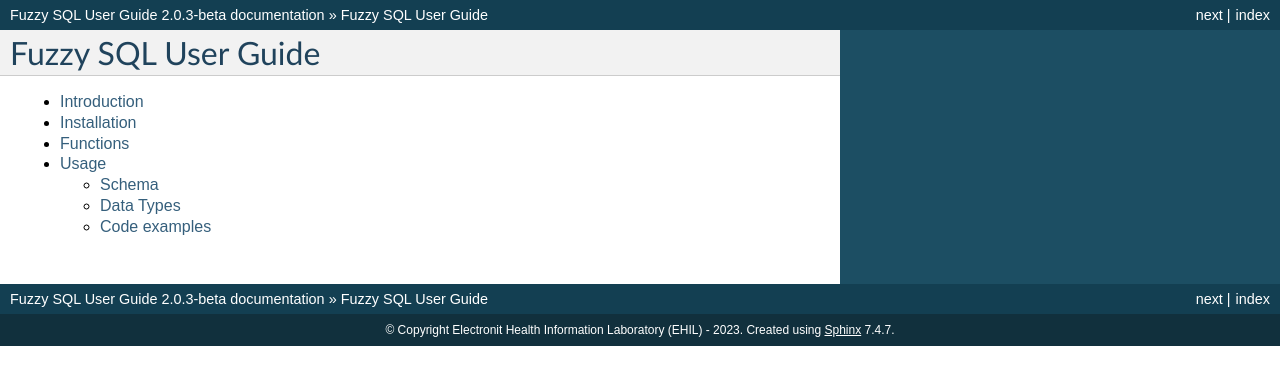
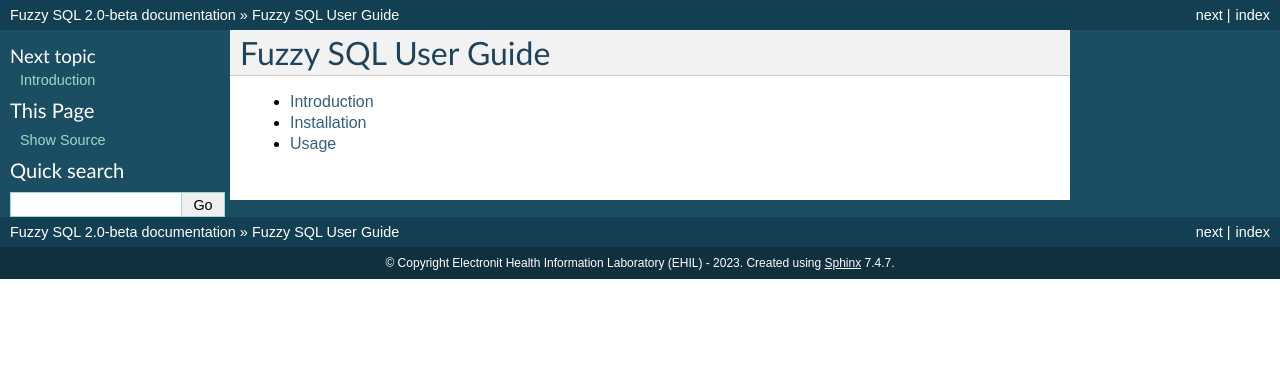
Before and after one commit to skababji-ehil/fuzzy_sql, a Sphinx documentation site: the page built from docs/index.rst, in a window 1280 px wide. Shown: the top 385 px of the page. Built offline with Sphinx 7.4.7, drawn with Linux system fonts in a browser that asks for light colours.

```diff
--- a/docs/conf.py
+++ b/docs/conf.py
@@ -6,11 +6,11 @@
 # -- Project information -----------------------------------------------------
 # https://www.sphinx-doc.org/en/master/usage/configuration.html#project-information
 
-project = 'Fuzzy SQL User Guide'
+project = 'Fuzzy SQL'
 copyright = 'Electronit Health Information Laboratory (EHIL) - 2023'
 author = 'Samer El Kababji @ EHIL'
-version = 'v2.0.3-beta'
-release = '2.0.3-beta'
+version = 'v2.0-beta'
+release = '2.0-beta'
 
 # -- General configuration ---------------------------------------------------
 # https://www.sphinx-doc.org/en/master/usage/configuration.html#general-configuration
@@ -75,9 +75,9 @@
 html_theme = 'classic'
 html_static_path = ['_static']
 
-html_theme_options = {
-    "nosidebar": True,
-}
+# html_theme_options = {
+#     "nosidebar": True,
+# }
 
 # Setting latex env by SMK
 
--- a/docs/index.rst
+++ b/docs/index.rst
@@ -7,11 +7,10 @@
 ====================
 
 .. toctree::
-   :maxdepth: 2
+   :maxdepth: 1
 
    introduction
    installation
-   functions
    usage
 
 
```
